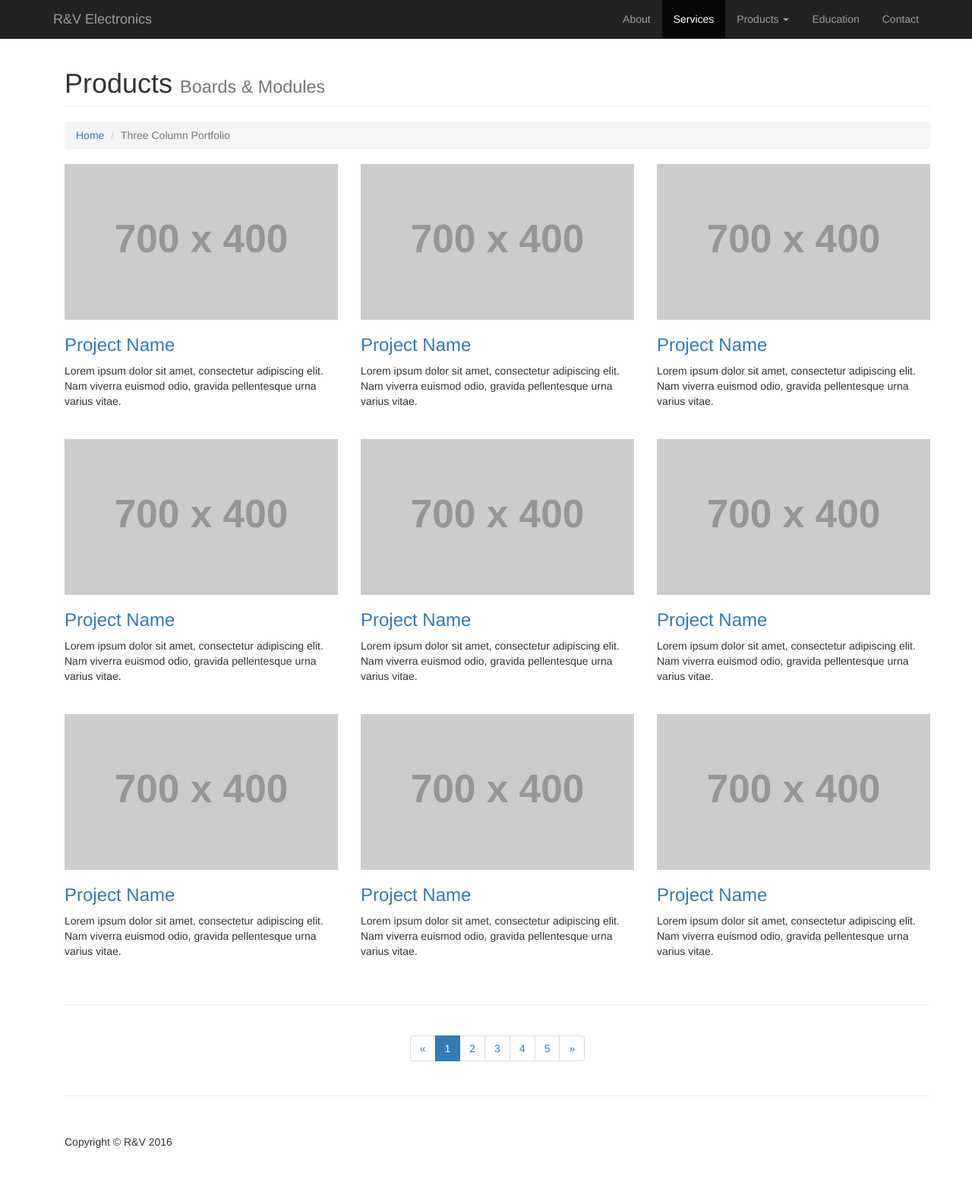
After one commit to pinewoods/branding, a Django app: page /products in a window 1280 px wide. The commit adds this page. Shown: the whole page at 76% size. Run offline with Django 3.2, Linux system fonts and the light colour scheme; grey boxes labelled with a size stand in for pictures from a placeholder-image service; some libraries are stand-ins or nearby versions.

Commit message:
Changing index and Products

```diff
--- a/branding/website/models.py
+++ b/branding/website/models.py
@@ -14,3 +14,5 @@ class Contact(models.Model):
     ])
     email = models.EmailField(blank=False, null=False)
     message = models.TextField(blank=False)
+
+#class Product(models.Model):
--- a/branding/website/templates/website/base.html
+++ b/branding/website/templates/website/base.html
@@ -64,7 +64,7 @@
                         <a href="#" class="dropdown-toggle" data-toggle="dropdown">Products <b class="caret"></b></a>
                         <ul class="dropdown-menu">
                             <li>
-                                <a href="portfolio-2-col.html">Boards and Modules</a>
+                                <a href="{% url 'products' %}">Boards and Modules</a>
                             </li>
                             <li>
                                 <a href="portfolio-3-col.html">Components</a>
--- /dev/null
+++ b/branding/website/templates/website/products.html
@@ -0,0 +1,164 @@
+{% extends "website/base.html" %}
+{% load staticfiles %}
+{% load bootstrap %}
+
+{% block style-block %}
+
+{% endblock style-block %}
+
+{% block navbar-block %}
+    {% with active_menu="services" %}
+        {{ block.super }}
+    {% endwith %}
+{% endblock navbar-block %}
+
+
+{% block content-block %}
+    <!-- Page Content -->
+    <div class="container">
+
+        <!-- Page Heading/Breadcrumbs -->
+        <div class="row">
+            <div class="col-lg-12">
+                <h1 class="page-header">Products
+                    <small>Boards & Modules</small>
+                </h1>
+                <ol class="breadcrumb">
+                    <li><a href="{% url 'home' %}">Home</a>
+                    </li>
+                    <li class="active">Three Column Portfolio</li>
+                </ol>
+            </div>
+        </div>
+        <!-- /.row -->
+
+        <!-- Projects Row -->
+        <div class="row">
+            <div class="col-md-4 img-portfolio">
+                <a href="portfolio-item.html">
+                    <img class="img-responsive img-hover" src="http://placehold.it/700x400" alt="">
+                </a>
+                <h3>
+                    <a href="portfolio-item.html">Project Name</a>
+                </h3>
+                <p>Lorem ipsum dolor sit amet, consectetur adipiscing elit. Nam viverra euismod odio, gravida pellentesque urna varius vitae.</p>
+            </div>
+            <div class="col-md-4 img-portfolio">
+                <a href="portfolio-item.html">
+                    <img class="img-responsive img-hover" src="http://placehold.it/700x400" alt="">
+                </a>
+                <h3>
+                    <a href="portfolio-item.html">Project Name</a>
+                </h3>
+                <p>Lorem ipsum dolor sit amet, consectetur adipiscing elit. Nam viverra euismod odio, gravida pellentesque urna varius vitae.</p>
+            </div>
+            <div class="col-md-4 img-portfolio">
+                <a href="portfolio-item.html">
+                    <img class="img-responsive img-hover" src="http://placehold.it/700x400" alt="">
+                </a>
+                <h3>
+                    <a href="portfolio-item.html">Project Name</a>
+                </h3>
+                <p>Lorem ipsum dolor sit amet, consectetur adipiscing elit. Nam viverra euismod odio, gravida pellentesque urna varius vitae.</p>
+            </div>
+        </div>
+        <!-- /.row -->
+
+        <!-- Projects Row -->
+        <div class="row">
+            <div class="col-md-4 img-portfolio">
+                <a href="portfolio-item.html">
+                    <img class="img-responsive img-hover" src="http://placehold.it/700x400" alt="">
+                </a>
+                <h3>
+                    <a href="portfolio-item.html">Project Name</a>
+                </h3>
+                <p>Lorem ipsum dolor sit amet, consectetur adipiscing elit. Nam viverra euismod odio, gravida pellentesque urna varius vitae.</p>
+            </div>
+            <div class="col-md-4 img-portfolio">
+                <a href="portfolio-item.html">
+                    <img class="img-responsive img-hover" src="http://placehold.it/700x400" alt="">
+                </a>
+                <h3>
+                    <a href="portfolio-item.html">Project Name</a>
+                </h3>
+                <p>Lorem ipsum dolor sit amet, consectetur adipiscing elit. Nam viverra euismod odio, gravida pellentesque urna varius vitae.</p>
+            </div>
+            <div class="col-md-4 img-portfolio">
+                <a href="portfolio-item.html">
+                    <img class="img-responsive img-hover" src="http://placehold.it/700x400" alt="">
+                </a>
+                <h3>
+                    <a href="portfolio-item.html">Project Name</a>
+                </h3>
+                <p>Lorem ipsum dolor sit amet, consectetur adipiscing elit. Nam viverra euismod odio, gravida pellentesque urna varius vitae.</p>
+            </div>
+        </div>
+
+        <!-- Projects Row -->
+        <div class="row">
+            <div class="col-md-4 img-portfolio">
+                <a href="portfolio-item.html">
+                    <img class="img-responsive img-hover" src="http://placehold.it/700x400" alt="">
+                </a>
+                <h3>
+                    <a href="portfolio-item.html">Project Name</a>
+                </h3>
+                <p>Lorem ipsum dolor sit amet, consectetur adipiscing elit. Nam viverra euismod odio, gravida pellentesque urna varius vitae.</p>
+            </div>
+            <div class="col-md-4 img-portfolio">
+                <a href="portfolio-item.html">
+                    <img class="img-responsive img-hover" src="http://placehold.it/700x400" alt="">
+                </a>
+                <h3>
+                    <a href="portfolio-item.html">Project Name</a>
+                </h3>
+                <p>Lorem ipsum dolor sit amet, consectetur adipiscing elit. Nam viverra euismod odio, gravida pellentesque urna varius vitae.</p>
+            </div>
+            <div class="col-md-4 img-portfolio">
+                <a href="portfolio-item.html">
+                    <img class="img-responsive img-hover" src="http://placehold.it/700x400" alt="">
+                </a>
+                <h3>
+                    <a href="portfolio-item.html">Project Name</a>
+                </h3>
+                <p>Lorem ipsum dolor sit amet, consectetur adipiscing elit. Nam viverra euismod odio, gravida pellentesque urna varius vitae.</p>
+            </div>
+        </div>
+        <!-- /.row -->
+
+        <hr>
+
+        <!-- Pagination -->
+        <div class="row text-center">
+            <div class="col-lg-12">
+                <ul class="pagination">
+                    <li>
+                        <a href="#">&laquo;</a>
+                    </li>
+                    <li class="active">
+                        <a href="#">1</a>
+                    </li>
+                    <li>
+                        <a href="#">2</a>
+                    </li>
+                    <li>
+                        <a href="#">3</a>
+                    </li>
+                    <li>
+                        <a href="#">4</a>
+                    </li>
+                    <li>
+                        <a href="#">5</a>
+                    </li>
+                    <li>
+                        <a href="#">&raquo;</a>
+                    </li>
+                </ul>
+            </div>
+        </div>
+        <!-- /.row -->
+
+        <hr>
+
+{% endblock content-block %}
--- a/branding/website/urls.py
+++ b/branding/website/urls.py
@@ -24,5 +24,6 @@ urlpatterns = [
     url(r'^about$', views.about, name='about'),
     url(r'^contact$', views.contact, name='contact'),
     url(r'^services$', views.services, name='services'),
+    url(r'^products$', views.products, name='products'),
     url(r'^education$', views.education, name='education'),
 ]
--- a/branding/website/views.py
+++ b/branding/website/views.py
@@ -22,6 +22,11 @@ def education(request):
 
     return render(request,
                   'website/education.html')
+
+def products(request):
+
+    return render(request,
+                  'website/products.html')
 
 def contact(request):
 
```
Also changed, not shown: branding/website/templates/website/about.html (+22 -26 lines), branding/website/templates/website/index.html (+11 -10 lines).
